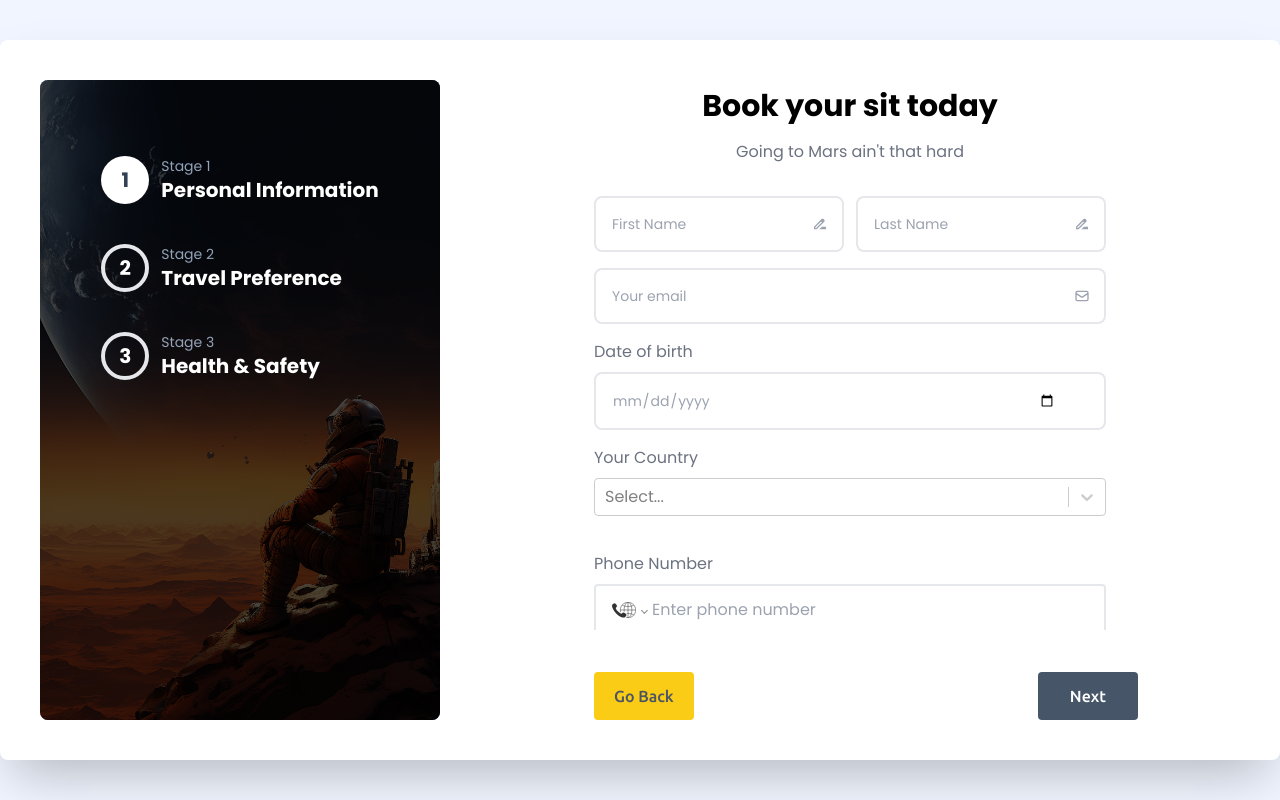
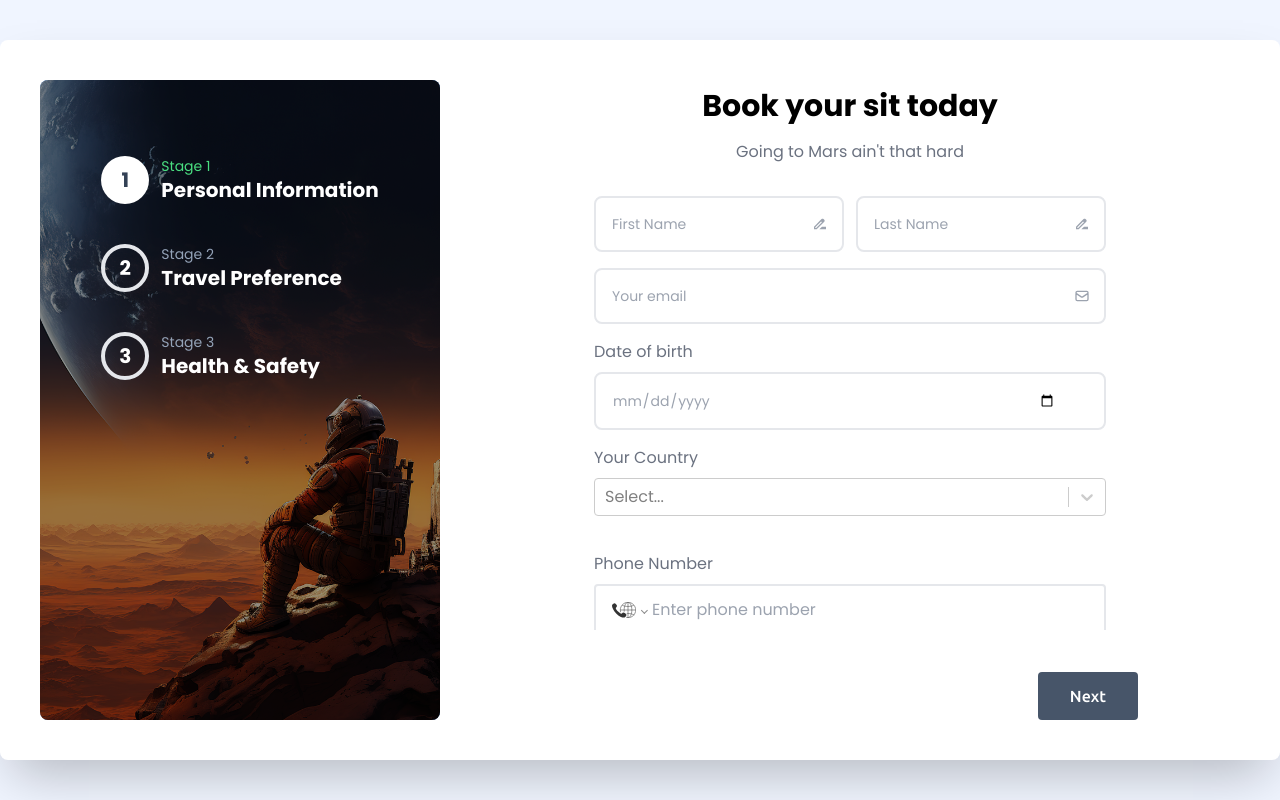
Before and after one commit to rasel-gannicus/Multi-stage-form-for-visiting-Mars-application, a Next.js app: page / in a window 1280 px wide. Built offline with nearby package versions, Linux system fonts and the light colour scheme; no server answers.

Commit message:
modified next/previous button

```diff
--- a/src/components/Form Page/StageOne/StageOne.tsx
+++ b/src/components/Form Page/StageOne/StageOne.tsx
@@ -6,7 +6,7 @@ import { HiOutlineMail } from "react-icons/hi";
 import PhoneInput from "react-phone-number-input";
 import React, { ChangeEvent } from "react";
 import { Ubuntu } from "next/font/google";
-import { useAppDispatch } from "@/Redux/store/reduxHooks";
+import { useAppDispatch, useAppSelector } from "@/Redux/store/reduxHooks";
 import { goToPage } from "@/Redux/features/pageRouting/pageRoutingSlice";
 
 // --- font for button
@@ -49,13 +49,16 @@ const StageOne = () => {
     fetchData();
   }, []);
 
+  // --- getting current page position in form with Redux
+  const pageStatus = useAppSelector((state) => state.pageRouting.currentPage);
+
   //   --- changing form page with redux
-  const dispatch = useAppDispatch() ;
+  const dispatch = useAppDispatch();
 
   //   --- function for submitting form
   const handleSubmit = (e: { preventDefault: () => void }) => {
     e.preventDefault();
-    dispatch(goToPage(2)) ;
+    dispatch(goToPage(2));
   };
 
   return (
@@ -184,6 +187,8 @@ const StageOne = () => {
                 className="border-gray-200 mt-2 border-2 rounded py-3 px-4"
               />
             </div>
+
+            {/* ---------------- Next Page Button ---------------- */}
             <button
               type="submit"
               className={`${ubuntu.className} inline-block rounded bg-slate-600 hover:bg-slate-500 px-8 py-3  font-medium text-white absolute bottom-0 right-0`}
@@ -194,13 +199,16 @@ const StageOne = () => {
         </div>
       </div>
 
+      {/* ---------------- Previous Page Button ---------------- */}
       <div className="flex items-center justify-between  w-full px-8">
+        {pageStatus != 1 && (
           <button
             type="submit"
             className={`${ubuntu.className} inline-block rounded bg-yellow-400 hover:bg-yellow-300  px-5 py-3  font-medium text-gray-600 duration-300 transition-all`}
           >
             Go Back
           </button>
+        )}
       </div>
     </div>
   );
--- a/src/components/Sidebar/Sidebar.tsx
+++ b/src/components/Sidebar/Sidebar.tsx
@@ -5,6 +5,7 @@ import sidebarImg2 from "@/assets/img/mars 3.jpg";
 import { useAppSelector } from "@/Redux/store/reduxHooks";
 
 const Sidebar = () => {
+  // --- getting current page position in form with Redux
   const pageStatus = useAppSelector((state) => state.pageRouting.currentPage);
 
   return (
@@ -22,8 +23,8 @@ const Sidebar = () => {
           </button>
           <div>
             <p
-              className={`text-sm font-normal text-slate-400 ${
-                pageStatus === 1 && "text-green-400"
+              className={`text-sm font-normal  ${
+                pageStatus === 1 ? "text-green-400" : "text-slate-400"
               } `}
             >
               Stage 1
@@ -81,7 +82,7 @@ const Sidebar = () => {
           />
         )}
       </div>
-      <div className="absolute bg-black top-0 bottom-0 left-0 right-0 z-20 opacity-70"></div>
+      <div className="absolute bg-black top-0 bottom-0 left-0 right-0 z-20 opacity-40"></div>
     </div>
   );
 };
```
Lines whose indentation alone changed are shown as unchanged.
